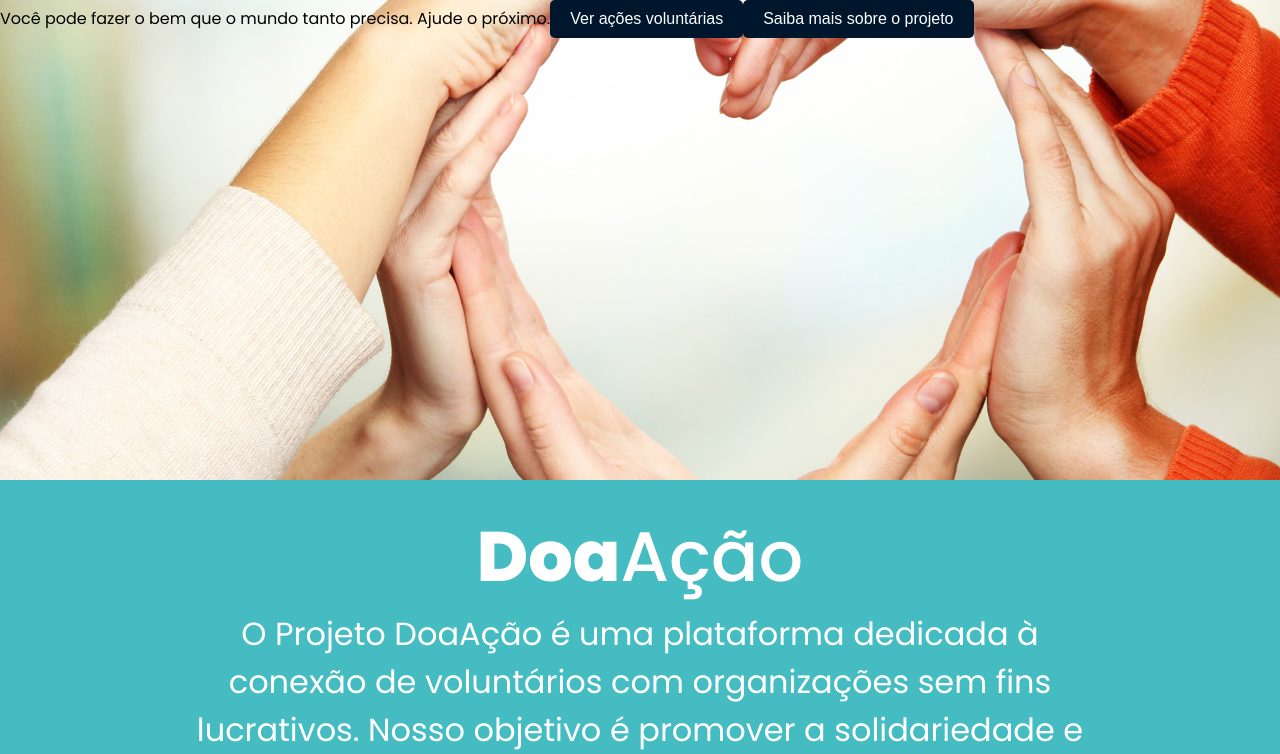
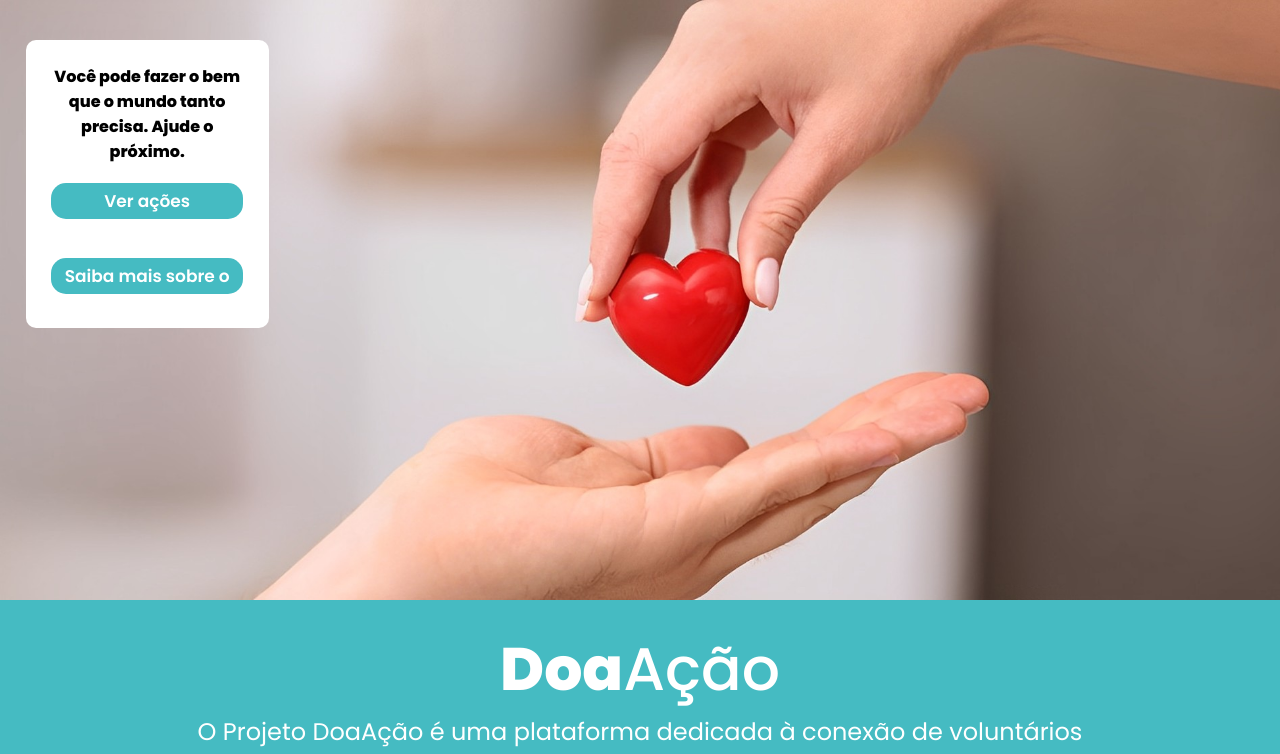
Before and after one commit to Fernando-Goncalves-Campos/Projeto-DoaAcao, a React (Create React App) app in the folder projeto/: page / in a window 1280 px wide. Shown: the top 754 px of the page. Built offline with nearby package versions, Linux system fonts and the light colour scheme.

Commit message:
mudanças no css da landing page

```diff
--- a/projeto/src/Pages/css/WelcomePage.style.css
+++ b/projeto/src/Pages/css/WelcomePage.style.css
@@ -6,20 +6,20 @@ body {
 
 #welcomeImage {
     width: 100%;
-    height: 60vh;
+    height: 75vh;
     /* background-color: blue; */
-    background-image: url(../../Images/landingbg.jpg);
+    background-image: url(../../Images/landingbg2.png);
     background-repeat: no-repeat;
     background-size: cover;
     overflow: hidden;
 }
 
-#welcomeButtonsContainer {
+#welcomeCustomButtonsContainer {
     background-color: #FFF;
     padding: 3vh 2vw;
     margin: 5vh 2vw;
-    width: 16%;
-    height: 50%;
+    width: 15%;
+    height: 40%;
     font-weight: 800;
     display: flex;
     flex-direction: column;
@@ -33,8 +33,8 @@ body {
     margin-bottom: 10%;
 }
 
-#welcomeButtonsContainer button{
-    margin: 2% 0;
+#welcomeCustomButtonsContainer button{
+    margin: 10% 0;
     width: 100%;
     height: 4.5vh;
     padding: 5px;
@@ -62,7 +62,7 @@ body {
 }
 
 #welcomeText h1 {
-    font-size: 70px;
+    font-size: 60px;
     font-weight: 500;
 }
 
@@ -71,5 +71,5 @@ body {
 }
 
 #welcomeText p {
-    font-size: 2rem
+    font-size: 1.5rem
 }
```
Also changed, not shown: projeto/src/Images/landingbg2.png (added), projeto/src/Images/landingpagebg.jpeg (deleted).
